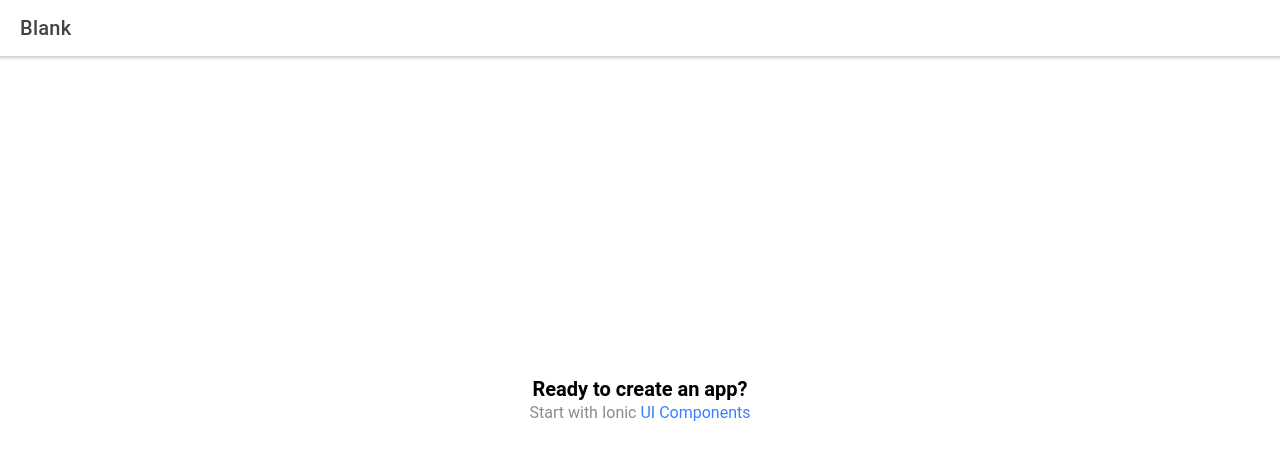
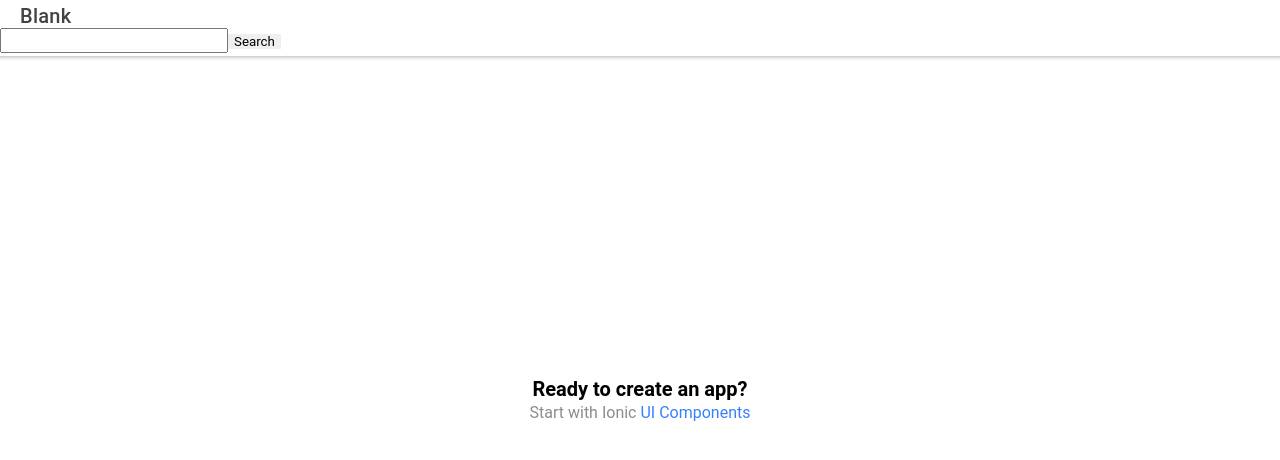
Before and after one commit to aracelivaldovinos/ionic-graphql-pokemon, a React (Create React App) app: page /home in a window 1280 px wide. Shown: the top 460 px of the page. Built offline with nearby package versions, Linux system fonts and the light colour scheme.

Commit message:
create a API call

```diff
--- a/src/App.tsx
+++ b/src/App.tsx
@@ -21,7 +21,7 @@ import '@ionic/react/css/display.css';
 
 /* Theme variables */
 import './theme/variables.css';
-import {ApolloClient, InMemoryCache, ApolloProvider, HttpLink} from '@apollo/client'
+import {ApolloClient, InMemoryCache, ApolloProvider} from '@apollo/client'
 
 const App: React.FC = () => {
   const client = new ApolloClient({
--- /dev/null
+++ b/src/graphql/Queries.js
@@ -0,0 +1,14 @@
+import {gql} from '@apollo/client';
+
+export const GET_POKEMON_QUERY = gql `
+query{
+  allPokemon{
+    name
+    height
+    weight
+    color
+    capture_rate
+    growth_rate
+  }
+}
+`
--- a/src/pages/Home.tsx
+++ b/src/pages/Home.tsx
@@ -1,13 +1,26 @@
-import { IonContent, IonHeader, IonPage, IonTitle, IonToolbar } from '@ionic/react';
+import {IonSearchbar, IonContent, IonHeader, IonPage, IonTitle, IonToolbar } from '@ionic/react';
 import ExploreContainer from '../components/ExploreContainer';
 import './Home.css';
+import {useLazyQuery} from '@apollo/client'
+import {GET_POKEMON_QUERY} from '../graphql/Queries'
 
 const Home: React.FC = () => {
+  const [getPokemon, {loading, data, error}] = useLazyQuery(GET_POKEMON_QUERY,{
+    variables: {name: "bulbasaur"}
+
+  });
+  if (error) return <h1>Error Found</h1>;
+  if (data) {
+    console.log(data)
+  }
+
   return (
     <IonPage>
       <IonHeader>
         <IonToolbar>
           <IonTitle>Blank</IonTitle>
+          <input type="text" />
+          <button onClick={() => getPokemon()}>Search</button>
         </IonToolbar>
       </IonHeader>
       <IonContent fullscreen>
```
